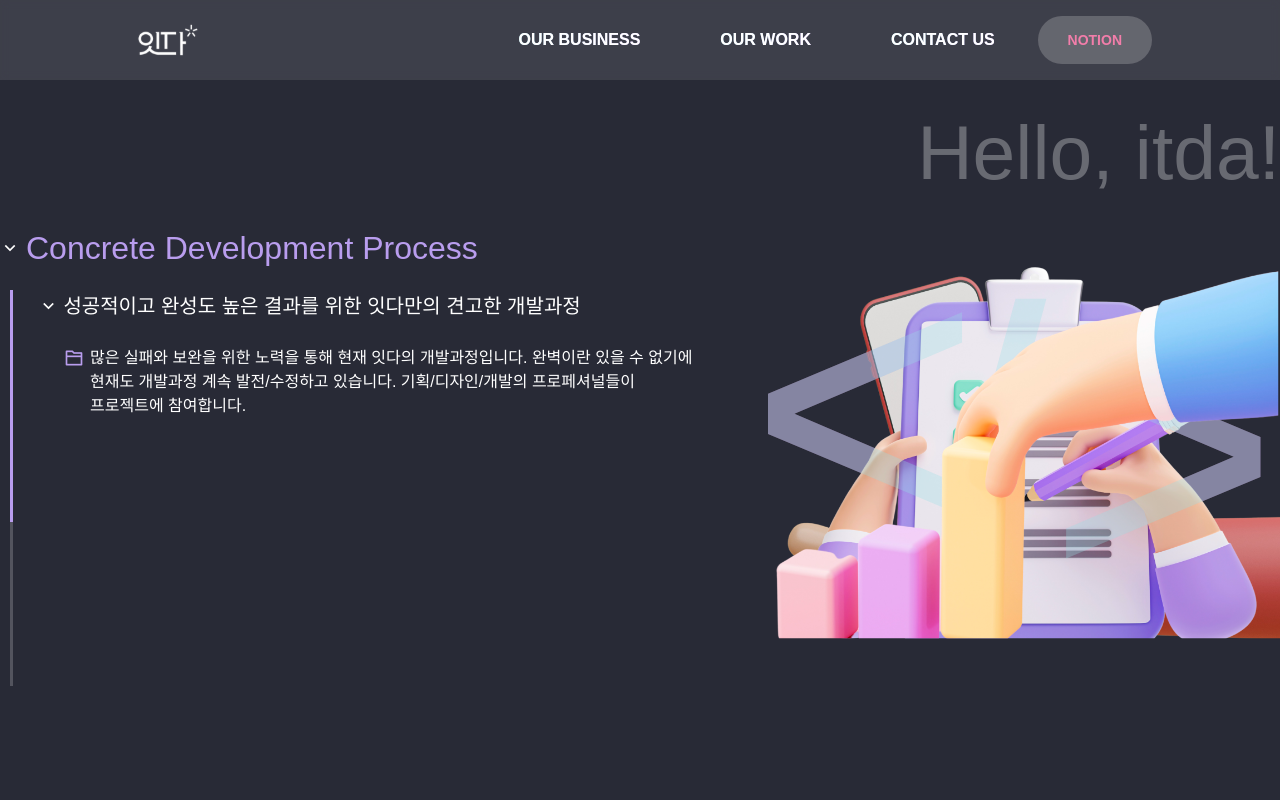
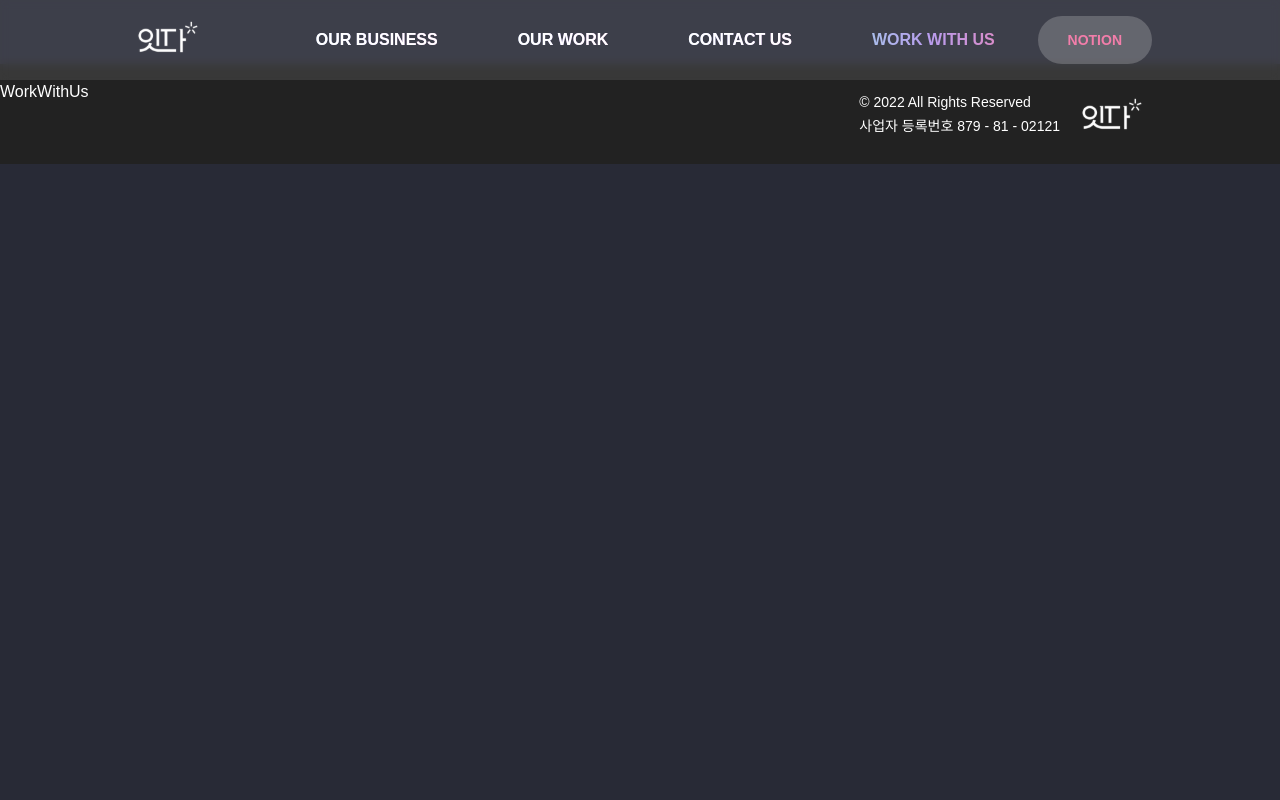
Before and after one commit to lillyYu/itda-platform, a React (Create React App) app in the folder client/: page /with-us in a window 1280 px wide. Shown: the top 800 px of the page. Built offline with nearby package versions, Linux system fonts and the light colour scheme; a web font is replaced by a local one.

Commit message:
work with us routing

```diff
--- a/client/src/App.js
+++ b/client/src/App.js
@@ -1,15 +1,14 @@
-import ContactUs from "pages/ContactUs";
 import Footer from "pages/Footer";
 import Header from "pages/Header";
-import MainBanner from "pages/MainBanner";
-import OurBusiness from "pages/OurBusiness";
-import OurWork from "pages/OurWork";
 import { useEffect, useState } from "react";
 import { useRef } from "react";
 import 'scss/commons/master.scss';
 import { Desktop } from "utils/MediaQuery";
 import "aos/dist/aos.css";
 import Aos from "aos";
+import { BrowserRouter, Route, Routes } from "react-router-dom";
+import Landing from "Landing";
+import WorkWithUs from "pages/subpages/WorkWithUs";
 
 function App() {
   const sections = useRef([]);
@@ -21,7 +20,7 @@ function App() {
     setNavActive(false);
     setOpen(false);
 
-    sections.current[index].scrollIntoView({
+    sections.current[index]?.scrollIntoView({
       behavior: 'smooth'
     });
   }
@@ -36,6 +35,7 @@ function App() {
   })
 
   return (
+    <BrowserRouter>
       <div className="App">
         <Header
           handleScroll={handleScroll}
@@ -46,14 +46,15 @@ function App() {
         />
 
         <main className="main-contents">
-        <MainBanner sections={sections}/>
-        <OurBusiness sections={sections}/>
-        <OurWork sections={sections}/>
-        <ContactUs sections={sections}/>
+          <Routes>
+            <Route path="/" element={<Landing sections={sections}/>} />
+            <Route path="/with-us" element={<WorkWithUs />} />
+          </Routes>
         </main>
 
         <Desktop><Footer/></Desktop>
       </div>
+    </BrowserRouter>
   );
 }
 
--- /dev/null
+++ b/client/src/Landing.js
@@ -0,0 +1,18 @@
+import ContactUs from 'pages/landing/ContactUs'
+import MainBanner from 'pages/landing/MainBanner'
+import OurBusiness from 'pages/landing/OurBusiness'
+import OurWork from 'pages/landing/OurWork'
+import React from 'react'
+
+const Landing = ({sections}) => {
+  return (
+    <>
+      <MainBanner sections={sections}/>
+      <OurBusiness sections={sections}/>
+      <OurWork sections={sections}/>
+      <ContactUs sections={sections}/>
+    </>
+  )
+}
+
+export default Landing
--- a/client/src/components/header/Nav.js
+++ b/client/src/components/header/Nav.js
@@ -1,18 +1,22 @@
 import Footer from "pages/Footer"
 import { Mobile } from "utils/MediaQuery"
+import { Link, NavLink } from "react-router-dom";
 
 const Nav = ({navActive, handleScroll}) => {
   return (
     <nav className={navActive ? "active" : undefined}>
       <ul>
         <li onClick={() => handleScroll(1)}>
-          OUR BUSINESS
+          <Link to="/">OUR BUSINESS</Link>
         </li>
         <li onClick={() => handleScroll(2)}>
-          OUR WORK
+          <Link to="/">OUR WORK</Link>
         </li>
         <li onClick={() => handleScroll(3)}>
-          CONTACT US
+          <Link to="/">CONTACT US</Link>
+        </li>
+        <li>
+          <NavLink to="/with-us" activeclassname="active" >WORK WITH US</NavLink>
         </li>
       </ul>
 
--- a/client/src/pages/Header.js
+++ b/client/src/pages/Header.js
@@ -3,6 +3,7 @@ import Nav from "components/header/Nav";
 import 'scss/pages/header.scss';
 import { Twirl as Hamburger } from 'hamburger-react'
 import { Desktop, Mobile } from "utils/MediaQuery";
+import { Link } from "react-router-dom";
 
 const Header = ({
   handleScroll,
@@ -44,10 +45,12 @@ const Header = ({
         </Mobile>
 
         <Desktop>
-          <Logo
-            width='80'
-            handleScroll={handleScroll}
-          />
+          <Link to="/">
+            <Logo
+              width='80'
+              handleScroll={handleScroll}
+            />
+          </Link>
 
           <Nav handleScroll={handleScroll}/>
         </Desktop>
--- a/client/src/pages/OurWork.js
+++ b/client/src/pages/landing/OurWork.js
@@ -4,7 +4,7 @@ import ourWorks from 'data/our-work.json'
 import { useState } from 'react';
 import ModalPortal from 'utils/modal/ModalPortal';
 import Modal from 'utils/modal/Modal';
-import OurWorkDetail from './details/OurWorkDetail';
+import OurWorkDetail from 'pages/details/OurWorkDetail';
 
 const OurWork = ({sections}) => {
   const [endPoint, setEndPoint] = useState(3);
--- /dev/null
+++ b/client/src/pages/subpages/WorkWithUs.js
@@ -0,0 +1,8 @@
+
+const WorkWithUs = () => {
+  return (
+    <div>WorkWithUs</div>
+  )
+}
+
+export default WorkWithUs
--- a/client/src/scss/pages/header.scss
+++ b/client/src/scss/pages/header.scss
@@ -23,10 +23,11 @@
       &>ul {
         li {
           padding: 2rem 0;
+          text-align: center;
+          cursor: pointer;
 
-          cursor: pointer;
+          a {
             font-size: 1.6rem;
-          text-align: center;
             font-weight: bold;
 
             background: linear-gradient(to right, $point-blue-color 0%, $point-purple-color 50%, $point-pink-color 100%);
@@ -40,10 +41,11 @@
             text-transform: uppercase;
             transition: color 0.3s ease-in-out;
 
-          &:hover {
+            &:hover,
+            &.active {
               color: rgba(0, 0, 0, 0);
             }
-
+          }
         }
       }
 
```
Also changed, not shown: client/src/pages/landing/ContactUs.js (renamed from client/src/pages/ContactUs.js), client/src/pages/landing/MainBanner.js (renamed from client/src/pages/MainBanner.js), client/src/pages/landing/OurBusiness.js (renamed from client/src/pages/OurBusiness.js). Lines whose indentation alone changed are shown as unchanged.
